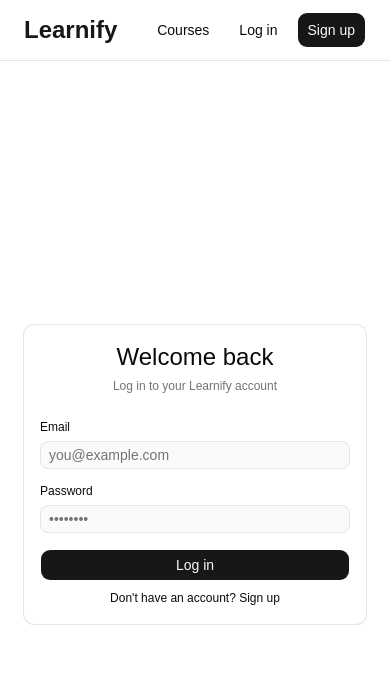
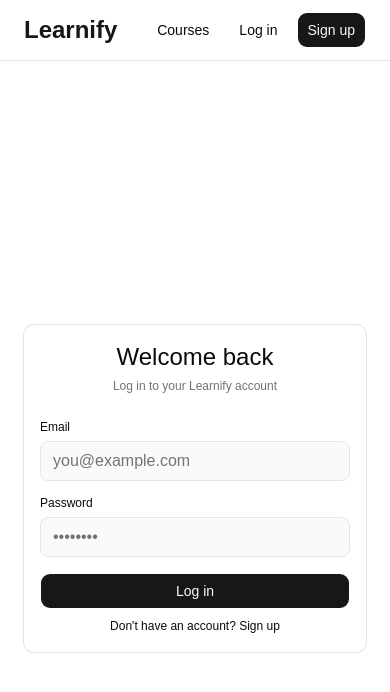
Before and after one commit to ArberTu474/Php-website-project-2, a React (Vite) app in the folder frontend/: page /login in a window 390 px wide. Shown: the top 692 px of the page. Built offline with nearby package versions, Linux system fonts and the light colour scheme; no server answers.

Commit message:
Enhance UI components: Adjust input height and padding, update button size in login and register pages, and modify course grid layout for better responsiveness.

```diff
--- a/frontend/src/components/ui/input.tsx
+++ b/frontend/src/components/ui/input.tsx
@@ -8,7 +8,7 @@ function Input({ className, type, ...props }: React.ComponentProps<"input">) {
       type={type}
       data-slot="input"
       className={cn(
-        "h-7 w-full min-w-0 rounded-md border border-input bg-input/20 px-2 py-0.5 text-sm transition-colors outline-none file:inline-flex file:h-6 file:border-0 file:bg-transparent file:text-xs/relaxed file:font-medium file:text-foreground placeholder:text-muted-foreground focus-visible:border-ring focus-visible:ring-2 focus-visible:ring-ring/30 disabled:pointer-events-none disabled:cursor-not-allowed disabled:opacity-50 aria-invalid:border-destructive aria-invalid:ring-2 aria-invalid:ring-destructive/20 md:text-xs/relaxed dark:bg-input/30 dark:aria-invalid:border-destructive/50 dark:aria-invalid:ring-destructive/40",
+        "h-10 w-full min-w-0 rounded-md border border-input bg-input/20 px-3 py-1 text-base transition-colors outline-none file:inline-flex file:h-10 file:border-0 file:bg-transparent file:text-base/relaxed file:font-medium file:text-foreground placeholder:text-muted-foreground focus-visible:border-ring focus-visible:ring-2 focus-visible:ring-ring/30 disabled:pointer-events-none disabled:cursor-not-allowed disabled:opacity-50 aria-invalid:border-destructive aria-invalid:ring-2 aria-invalid:ring-destructive/20 md:text-base/relaxed dark:bg-input/30 dark:aria-invalid:border-destructive/50 dark:aria-invalid:ring-destructive/40",
         className
       )}
       {...props}
--- a/frontend/src/pages/auth/LoginPage.tsx
+++ b/frontend/src/pages/auth/LoginPage.tsx
@@ -56,9 +56,7 @@ export default function LoginPage() {
   }
 
   return (
-    <div
-      className="mt-60 flex items-center justify-center p-6"
-    >
+    <div className="mt-60 flex items-center justify-center p-6">
       <Card className="w-full max-w-96">
         <CardHeader className="pb-2 text-center">
           <CardTitle className="text-2xl">Welcome back</CardTitle>
@@ -69,7 +67,7 @@ export default function LoginPage() {
           <Form {...form}>
             <form
               onSubmit={form.handleSubmit(onSubmit)}
-              className="flex flex-col gap-4"
+              className="flex flex-col gap-4 text-xl!"
             >
               <FormField
                 control={form.control}
@@ -111,6 +109,7 @@ export default function LoginPage() {
 
               <Button
                 type="submit"
+                size={"lg"}
                 disabled={isSubmitting}
                 className="cursor-pointer"
               >
--- a/frontend/src/pages/auth/RegisterPage.tsx
+++ b/frontend/src/pages/auth/RegisterPage.tsx
@@ -195,6 +195,7 @@ export default function RegisterPage() {
 
               <Button
                 type="submit"
+                size={"lg"}
                 disabled={isSubmitting}
                 className="cursor-pointer"
               >
--- a/frontend/src/pages/courses/CoursesPage.tsx
+++ b/frontend/src/pages/courses/CoursesPage.tsx
@@ -47,7 +47,7 @@ export default function CoursesPage() {
       )}
 
       {/* Grid */}
-      <div className="grid w-full grid-cols-1 items-stretch gap-4 sm:grid-cols-3 md:grid-cols-4">
+      <div className="grid w-full grid-cols-1 items-stretch gap-4 sm:grid-cols-2 md:grid-cols-3 xl:grid-cols-4">
         {isLoading
           ? Array.from({ length: 4 }).map((_, i) => (
               <Skeleton className="h-80" key={i} />
```
